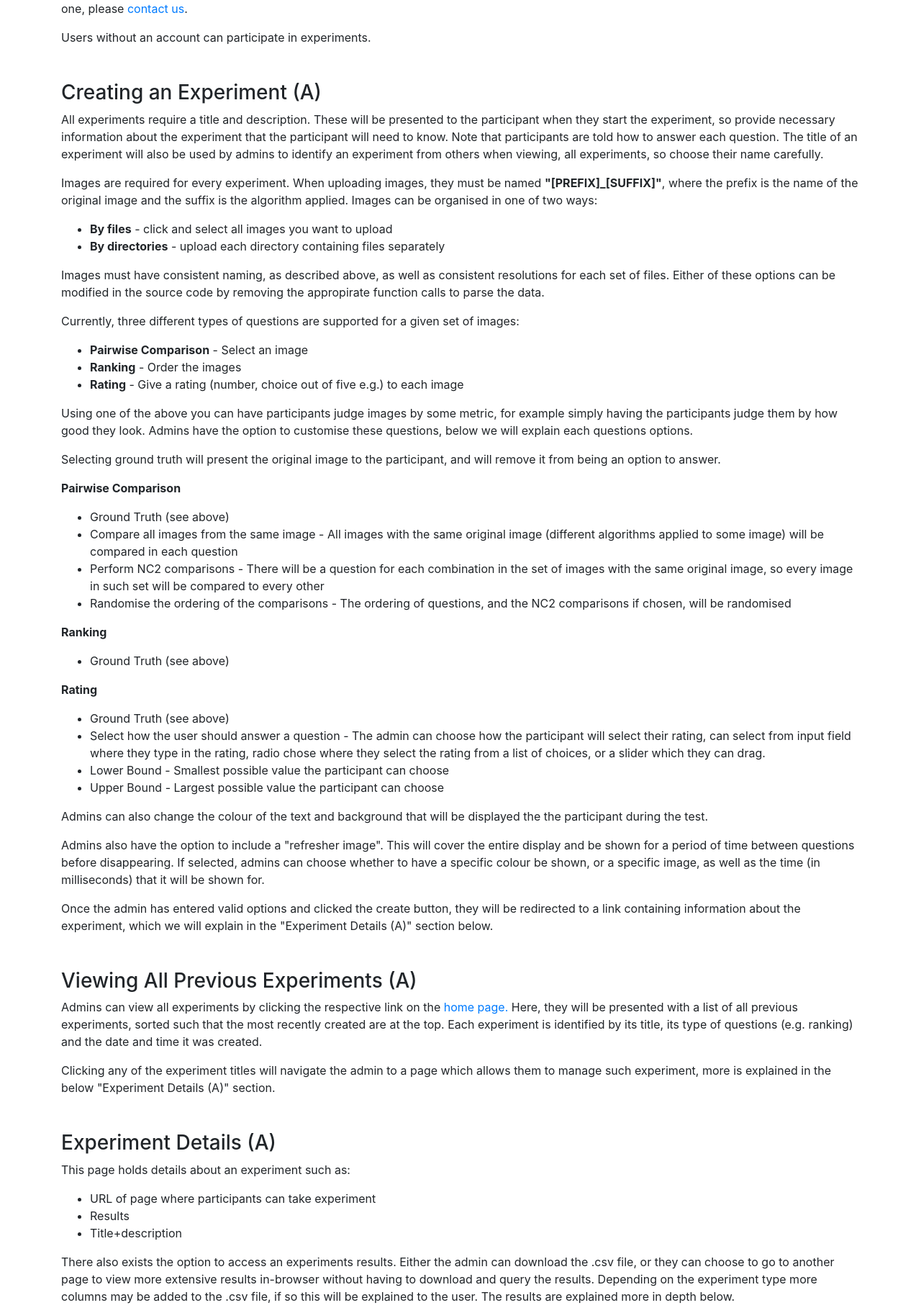
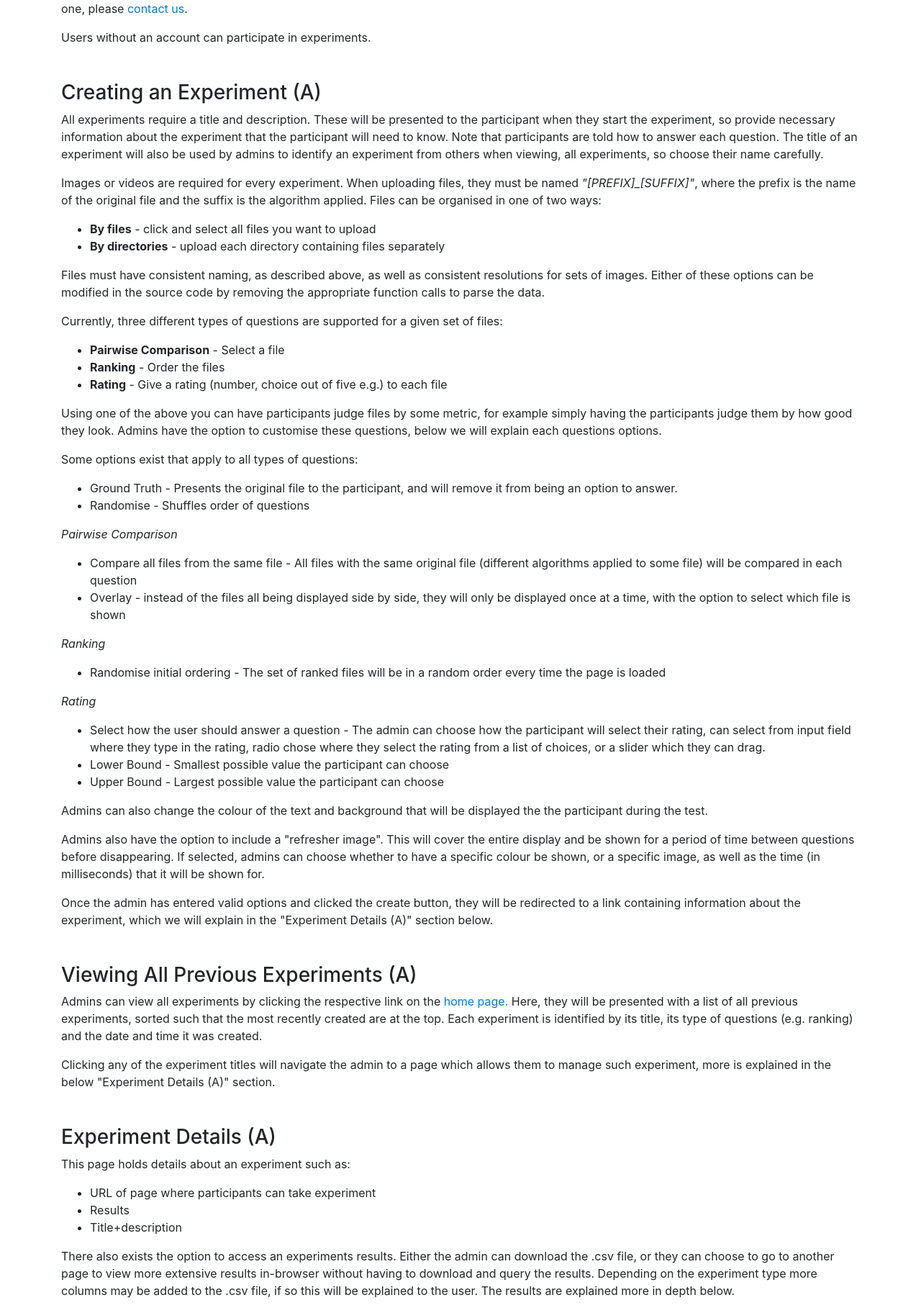
Before and after one commit to ojaffe/webApp, a Django app: page /experiment/help/ in a window 1280 px wide. Shown: the part 499-2323 px from the top of the page at 72% size. Run offline with Django 3.2, Linux system fonts and the light colour scheme; some libraries are stand-ins or nearby versions.

Commit message:
Video Documentation

```diff
--- a/experimentApp/templates/experimentApp/about.html
+++ b/experimentApp/templates/experimentApp/about.html
@@ -59,8 +59,7 @@
                 </li>
             </ul>
             <p>
-                Results are stored in a [FOR NOW] SQLite database, admins can view such results in browser or choose to
-                export them as a .csv file.
+                Results are stored in a PostgreSQL database, admins can export them as a .csv file.
             </p>
 
         </div>
--- a/experimentApp/templates/experimentApp/helpView.html
+++ b/experimentApp/templates/experimentApp/helpView.html
@@ -58,74 +58,73 @@
             The title of an experiment will also be used by admins to identify an experiment from others when viewing,
                 all experiments, so choose their name carefully.</p>
 
-            <p>Images are required for every experiment. When uploading images, they must be named <b>"[PREFIX]_[SUFFIX]"</b>, where the prefix is
-            the name of the original image and the suffix is the algorithm applied. Images can be organised in one of two ways:</p>
+            <p>Images or videos are required for every experiment. When uploading files, they must be named <i>"[PREFIX]_[SUFFIX]"</i>, where the prefix is
+            the name of the original file and the suffix is the algorithm applied. Files can be organised in one of two ways:</p>
 
             <ul>
                 <li>
-                    <b>By files</b> - click and select all images you want to upload
+                    <b>By files</b> - click and select all files you want to upload
                 </li>
                 <li>
                     <b>By directories</b> - upload each directory containing files separately
                 </li>
             </ul>
 
-            <p>Images must have consistent naming, as described above, as well as consistent resolutions for each
-            set of files. Either of these options can be modified in the source code by removing the appropirate
+            <p>Files must have consistent naming, as described above, as well as consistent resolutions for sets of images.
+            Either of these options can be modified in the source code by removing the appropriate
             function calls to parse the data.</p>
 
-            <p>Currently, three different types of questions are supported for a given set of images:</p>
+            <p>Currently, three different types of questions are supported for a given set of files:</p>
 
             <ul>
                 <li>
-                    <b>Pairwise Comparison</b> - Select an image
+                    <b>Pairwise Comparison</b> - Select a file
                 </li>
                 <li>
-                    <b>Ranking</b> - Order the images
+                    <b>Ranking</b> - Order the files
                 </li>
                 <li>
-                    <b>Rating</b> - Give a rating (number, choice out of five e.g.) to each image
+                    <b>Rating</b> - Give a rating (number, choice out of five e.g.) to each file
                 </li>
             </ul>
 
-            <p>Using one of the above you can have participants judge images by some metric, for example simply having
+            <p>Using one of the above you can have participants judge files by some metric, for example simply having
             the participants judge them by how good they look. Admins have the option to customise these questions,
                 below we will explain each questions options.</p>
 
-            <p>Selecting ground truth will present the original image to the participant, and will remove it from being
-            an option to answer.</p>
-
-            <p><b>Pairwise Comparison</b></p>
+            <p>Some options exist that apply to all types of questions:</p>
             <ul>
                 <li>
-                    Ground Truth (see above)
+                    Ground Truth - Presents the original file to the participant, and will remove it from being
+            an option to answer.
                 </li>
                 <li>
-                    Compare all images from the same image - All images with the same original image (different algorithms
-                    applied to some image) will be compared in each question
-                </li>
-                <li>
-                    Perform NC2 comparisons - There will be a question for each combination in the set of images with
-                    the same original image, so every image in such set will be compared to every other
-                </li>
-                <li>
-                    Randomise the ordering of the comparisons - The ordering of questions, and the NC2 comparisons if
-                    chosen, will be randomised
+                    Randomise - Shuffles order of questions
                 </li>
             </ul>
 
-            <p><b>Ranking</b></p>
+            <p><i>Pairwise Comparison</i></p>
             <ul>
                 <li>
-                    Ground Truth (see above)
+                    Compare all files from the same file - All files with the same original file (different algorithms
+                    applied to some file) will be compared in each question
+                </li>
+                <li>
+                    Overlay - instead of the files all being displayed side by side, they will only be displayed once
+                    at a time, with the option to select which file is shown
                 </li>
             </ul>
 
-            <p><b>Rating</b></p>
+            <p><i>Ranking</i></p>
             <ul>
                 <li>
-                    Ground Truth (see above)
+                    Randomise initial ordering - The set of ranked files will be in a random order every time the page
+                    is loaded
                 </li>
+            </ul>
+
+            <p><i>Rating</i></p>
+            <ul>
                 <li>
                     Select how the user should answer a question - The admin can choose how the participant will select
                     their rating, can select from input field where they type in the rating, radio chose where they select
@@ -219,22 +218,23 @@
                 be seen by clicking it.</p>
 
             <h4 class="mt-3" style="color: #424a8c">Pairwise Comparison</h4>
-            <p>Participants will be shown several images, and be asked to choose one. They can select an image by clicking
-                the radio choice, or its label, next to the image.</p>
+            <p>Participants will be shown several files, and be asked to choose one. They can select a file by clicking
+                the radio choice, or its label, next to the file.</p>
 
-            <p>If there are more than four images, they will be displayed in rows with four images per row. The images
+            <p>If the user chose the <i>overlay</i> option, the images will be displayed one at a time in the center, with
+                the option to switch between which one is displayed. If not chosen, if there are more than four files, they will be displayed in rows with four files per row. The files
                 may also be scaled depending on the display resolution, as we noted earlier.</p>
 
             <h4 class="mt-3" style="color: #424a8c">Ranking</h4>
-            <p>Participants will be shown several images in a vertical column, and will be asked to arrange these
+            <p>Participants will be shown several files in a vertical column, and will be asked to arrange these
             in some ordering of their preference. They can change the ordering by holding down the handle associated
-                with each image and dragging it up or down.</p>
+                with each file and dragging it up or down.</p>
 
-            <p>Note, for ranking participants must click on every image to enlarge them before they can proceed to
+            <p>Note, for ranking participants must click on every file to enlarge them before they can proceed to
                 the next question.</p>
 
             <h4 class="mt-3" style="color: #424a8c">Rating</h4>
-            <p>Participants are shown several images and are asked to rate each one. Depending on how the admin set
+            <p>Participants are shown several files and are asked to rate each one. Depending on how the admin set
             up the experiment, they will have to answer in a particular way:</p>
             <ul>
                 <li>
@@ -248,9 +248,9 @@
                 </li>
             </ul>
 
-            <p>If there are more than four images, they will be displayed in rows with four images per row. The images
+            <p>If there are more than four files, they will be displayed in rows with four files per row. The files
             may also be scaled depending on the display resolution, as we noted earlier. Participants can also
-                select an images rating when it is enlarged (not for radio though), for convenience. </p>
+                select a files rating when it is enlarged (not for radio though), for convenience. </p>
 
         </div>
 
```
